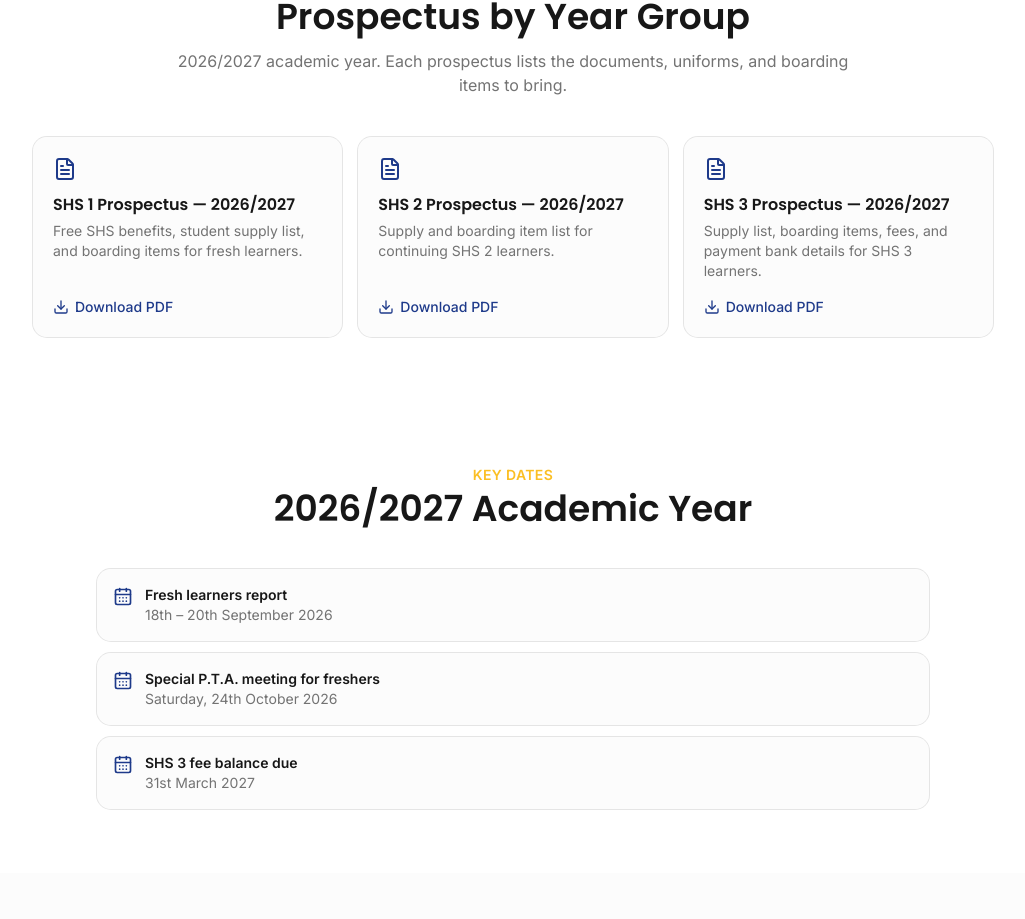
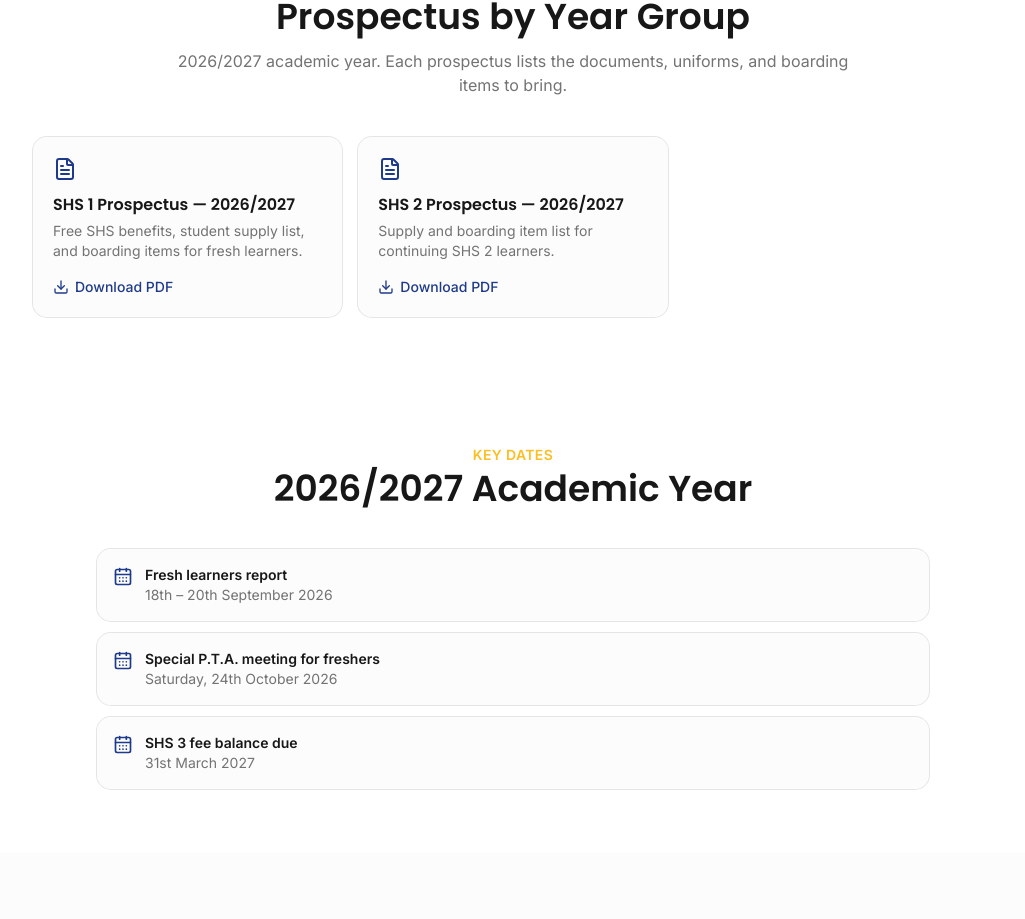
Before and after one commit to gidoo5331/school-website, a Next.js app: page /admissions in a window 1280 px wide. Shown: the part 2065-2984 px from the top of the page, without its empty margins (127-1152 px from the left). Built offline with nearby package versions, Linux system fonts and the light colour scheme.

Commit message:
remove form 3 prospectus

```diff
--- a/data/admissions.ts
+++ b/data/admissions.ts
@@ -65,11 +65,11 @@ export const admissions = {
       description: "Supply and boarding item list for continuing SHS 2 learners.",
       href: "/prospectus/obama-college-shs2-prospectus-2026-2027.pdf",
     },
-    {
-      title: "SHS 3 Prospectus — 2026/2027",
-      description: "Supply list, boarding items, fees, and payment bank details for SHS 3 learners.",
-      href: "/prospectus/obama-college-shs3-prospectus-2026-2027.pdf",
-    },
+    // {
+    //   title: "SHS 3 Prospectus — 2026/2027",
+    //   description: "Supply list, boarding items, fees, and payment bank details for SHS 3 learners.",
+    //   href: "/prospectus/obama-college-shs3-prospectus-2026-2027.pdf",
+    // },
   ],
   keyDates: [
     { label: "Fresh learners report", value: "18th – 20th September 2026" },
```
